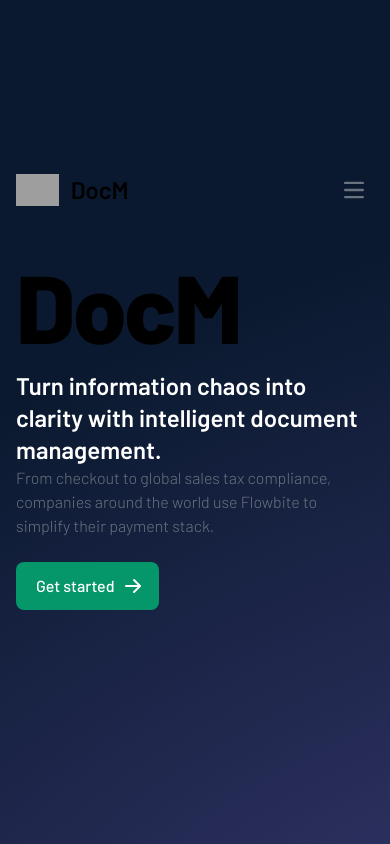
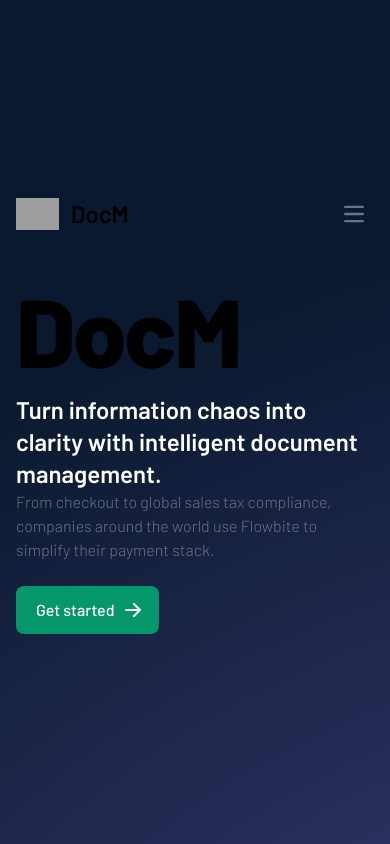
Before and after one commit to KadamKaustubh147/ai_doc_manager, a Django app: page / in a window 390 px wide. Run offline with Django 5.2, Linux system fonts and the light colour scheme; some libraries are stand-ins or nearby versions; grey boxes are pictures that could not be loaded.

Commit message:
section 1 iteration 4

```diff
--- a/AiDocManager/templates/base.html
+++ b/AiDocManager/templates/base.html
@@ -18,10 +18,9 @@
 </head>
 <body>
 
-  <section class="w-full h-screen bg-custom-gradient flex justify-center items-center flex-col
-" id="cta">
+  <section class="w-full min-h-screen bg-custom-gradient flex justify-center items-center flex-col" id="cta">
 
-    <nav class="bg-transparent w-full font-[Barlow] font-semibold -mt-12">
+    <nav class="bg-transparent w-full font-[Barlow] font-semibold md:-mt-12">
       <div class="max-w-screen-xl flex flex-wrap items-center justify-between mx-auto p-4">
         <a href="#" class="flex items-center space-x-3">
             <img src="https://flowbite.com/docs/images/logo.svg" class="h-8" alt="Flowbite Logo" />
@@ -74,7 +73,7 @@
 
 
     <div class="grid max-w-screen-xl px-4 py-8 mx-auto lg:gap-8 xl:gap-0 lg:py-16 lg:grid-cols-12 items-center font-[Barlow]">
-    <div class="mx-auto lg:col-span-7">
+      <div class="mx-auto lg:col-span-7">
         <h1 class="max-w-2xl mb-4 text-8xl font-extrabold tracking-tight leading-none md:text-7xl xl:text-8xl dark:text-white">
             DocM
         </h1>
@@ -90,11 +89,11 @@
                 <path fill-rule="evenodd" d="M10.293 3.293a1 1 0 011.414 0l6 6a1 1 0 010 1.414l-6 6a1 1 0 01-1.414-1.414L14.586 11H3a1 1 0 110-2h11.586l-4.293-4.293a1 1 0 010-1.414z" clip-rule="evenodd"></path>
             </svg>
         </a>
+      </div>
+      <div class="hidden lg:flex lg:col-span-5">
+        <img src="{% static 'assets/image.png' %}" alt="mockup">
+      </div>
     </div>
-    <div class="hidden lg:flex lg:col-span-5">
-        <img src="{% static 'assets/image.png' %}" alt="mockup">
-    </div>
-</div>
 
   </section>
 
--- a/AiDocManager/theme/static/css/dist/styles.css
+++ b/AiDocManager/theme/static/css/dist/styles.css
@@ -924,6 +924,10 @@ select {
   height: 0.75rem;
 }
 
+.min-h-screen {
+  min-height: 100vh;
+}
+
 .w-10 {
   width: 2.5rem;
 }
@@ -1328,6 +1332,10 @@ select {
 
   .md\:mt-0 {
     margin-top: 0px;
+  }
+
+  .md\:-mt-12 {
+    margin-top: -3rem;
   }
 
   .md\:block {
```
